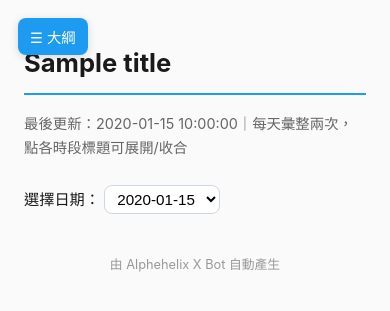
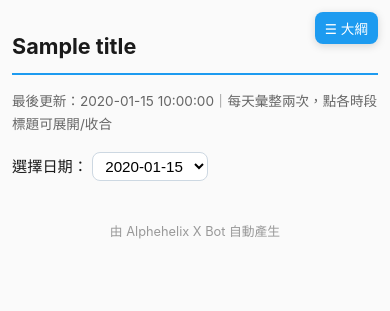
Before and after one commit to 11087tim/AlphaHelix_bot, a Python web app: template templates/site.html in a window 390 px wide. Shown: the top 311 px of the page. Run offline with Jinja, Linux system fonts and the light colour scheme; the template is opened without the code that fills it: most values are stand-ins (such as "Sample title", 1, 10 or a date in 2020).

Commit message:
網站加手機 RWD（max-width: 700px）
- 縮邊距搶回寬度、防長英文/連結撐破版面（overflow-wrap/word-break）
- 標題/段落/縮排適配小螢幕；iOS 字級不自動放大
- 大綱改近全寬抽屜、開啟鈕移右上避免蓋標題；tooltip 寬度自適
- img max-width:100%

Co-Authored-By: Claude Opus 4.8 <noreply@anthropic.com>

```diff
--- a/templates/site.html
+++ b/templates/site.html
@@ -76,6 +76,29 @@
     /* 收起狀態：隱藏側欄、顯示浮動開啟鈕（桌機與窄螢幕通用） */
     body.toc-closed .toc { display: none; }
     body.toc-closed #tocToggle { display: block; }
+    img { max-width: 100%; }
+
+    /* ===== 手機 RWD ===== */
+    @media (max-width: 700px) {
+      html { -webkit-text-size-adjust: 100%; }
+      body { padding: 14px 12px; }
+      /* 防止長英文/網址/handle 撐破版面、產生水平捲動 */
+      body, .summary, .refs, .toc { overflow-wrap: break-word; word-break: break-word; }
+      h1 { font-size: 1.35rem; }
+      .meta { font-size: 0.85rem; margin-bottom: 16px; }
+      .datebar select { max-width: 100%; }
+      details.hour > summary { padding: 12px 14px; font-size: 1.02rem; }
+      .hour-body { padding: 0 14px 12px; }
+      h3.cat { font-size: 0.95rem; }
+      .summary p { text-indent: 1em; }
+      .summary p.maintopic { font-size: 1.1rem; margin: 18px 0 6px; }
+      .summary p.subhead { font-size: 0.98rem; }
+      .summary ul, .summary ol { padding-left: 18px; }
+      .cite-tip { max-width: calc(100vw - 24px); }
+      /* 大綱在手機改為近全寬抽屜、開啟鈕移到右上避免蓋住標題 */
+      #tocToggle { top: 12px; right: 12px; left: auto; padding: 6px 10px; font-size: 0.85rem; }
+      .toc { top: 54px; left: 12px; right: 12px; width: auto; max-height: 68vh; box-shadow: 0 8px 28px rgba(0,0,0,.2); }
+    }
   </style>
 </head>
 <body>
```
